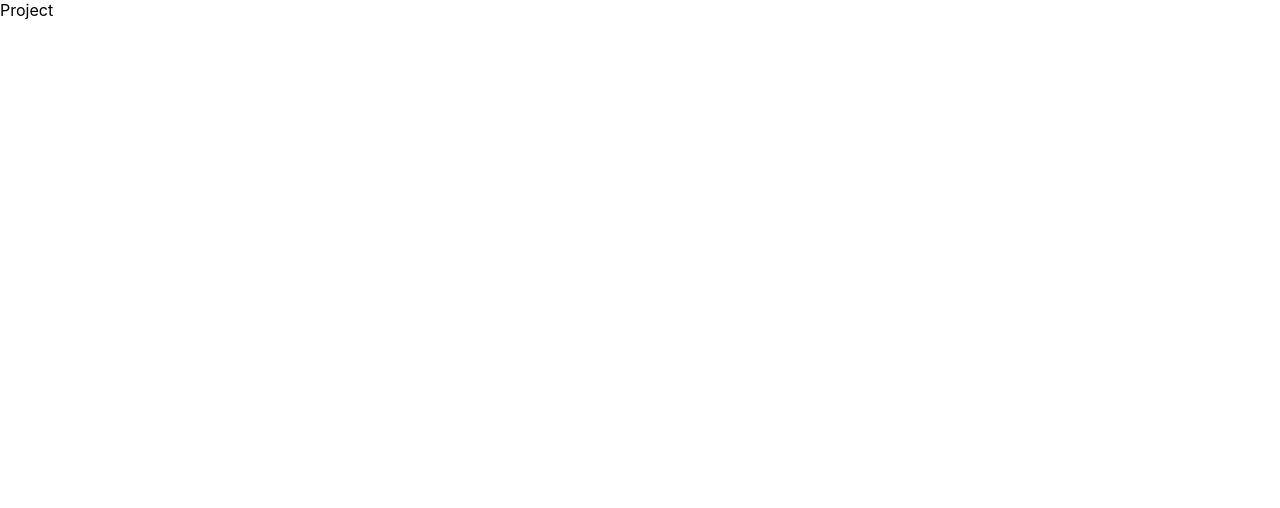
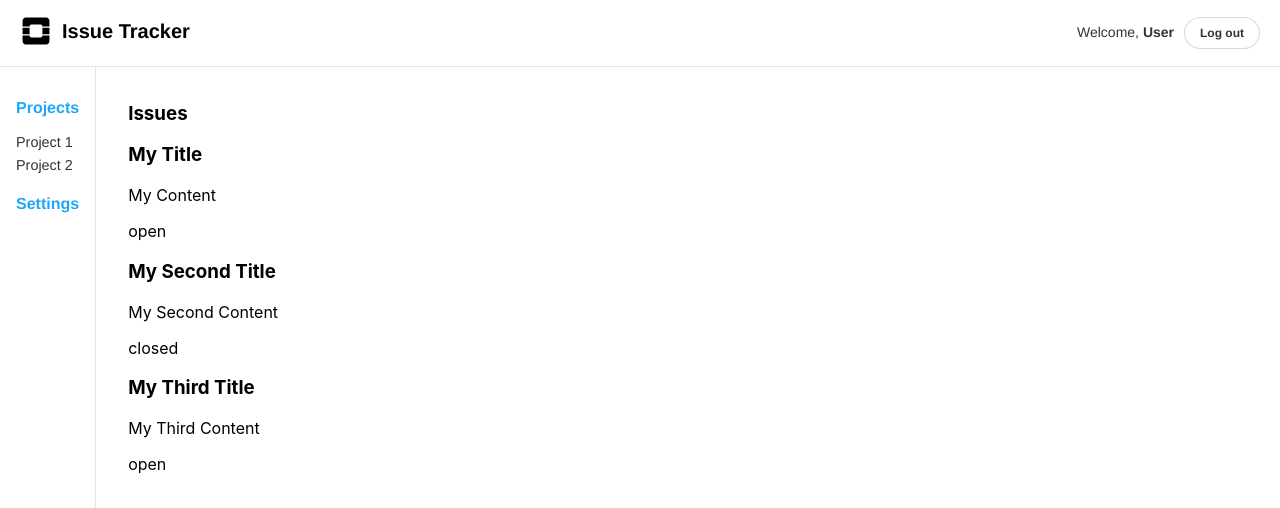
Before and after one commit to henrikeskisikkila/issue-tracker, a React (Create React App) app: page /project/1 in a window 1280 px wide. Shown: the top 508 px of the page. Built offline with nearby package versions, Linux system fonts and the light colour scheme.

Commit message:
Add initial project page that will show issues of a project

```diff
--- a/src/App.tsx
+++ b/src/App.tsx
@@ -31,12 +31,7 @@ const menu = [
 function App() {
   return (
     <div>
-      <Header
-        user={{ name: "User" }}
-        onLogin={() => {}}
-        onLogout={() => {}}
-        onCreateAccount={() => {}}
-      />
+      <Header user={{ name: "User" }} onLogout={() => {}} />
       <div style={{ display: "flex", flexDirection: "row" }}>
         <Navigator menu={menu} />
       </div>
--- a/src/components/Header.tsx
+++ b/src/components/Header.tsx
@@ -10,17 +10,10 @@ type User = {
 
 interface HeaderProps {
   user?: User;
-  onLogin: () => void;
   onLogout: () => void;
-  onCreateAccount: () => void;
 }
 
-export const Header = ({
-  user,
-  onLogin,
-  onLogout,
-  onCreateAccount,
-}: HeaderProps) => (
+export const Header = ({ user, onLogout }: HeaderProps) => (
   <header>
     <div className="wrapper">
       <div>
--- /dev/null
+++ b/src/data/issues.js
@@ -0,0 +1,29 @@
+export const issues = [
+  {
+    id: "61d3fa9f4d199ae5f9b53ccc",
+    title: "My Title",
+    content: "My Content",
+    createdBy: "61d3fa9d4d199ae5f9b53cb9",
+    projectId: "61d3fa9e4d199ae5f9b53cbf",
+    createdAt: "2022-01-04T07:43:27.386+00:00",
+    status: "open",
+  },
+  {
+    id: "61d3fa9f4d199ae5f9b53ccd",
+    title: "My Second Title",
+    content: "My Second Content",
+    createdBy: "61d3fa9d4d199ae5f9b53cb9",
+    projectId: "61d3fa9e4d199ae5f9b53cbf",
+    createdAt: "2022-01-04T08:00:20.386+00:00",
+    status: "closed",
+  },
+  {
+    id: "61d3fa9f4d199ae5f9b53cdd",
+    title: "My Third Title",
+    content: "My Third Content",
+    createdBy: "61d3fa9d4d199ae5f9b53cb9",
+    projectId: "61d3fcf3cd922d7489d74998",
+    createdAt: "2022-01-04T18:10:00.386+00:00",
+    status: "open",
+  },
+];
--- a/src/data/projects.json
+++ b/src/data/projects.js
@@ -1,4 +1,4 @@
-[
+export const projects = [
   {
     "id": "61d3fcf3cd922d7489d74999",
     "name": "My Project",
--- a/src/pages/Project.tsx
+++ b/src/pages/Project.tsx
@@ -1 +1,50 @@
-export const Project = () => <>Project</>;
+import { Header } from "components/Header";
+import { Navigator } from "components/Navigator";
+import "./project.css";
+import { issues } from "data/issues.js";
+
+const menu = [
+  {
+    item: {
+      label: "Projects",
+    },
+    subItems: [
+      {
+        label: "Project 1",
+        link: "#",
+      },
+      {
+        label: "Project 2",
+        link: "#",
+      },
+    ],
+  },
+  {
+    item: {
+      label: "Settings",
+      link: "#",
+    },
+    subItems: [],
+  },
+];
+
+export const Project = () => {
+  return (
+    <div>
+      <Header user={{ name: "User" }} onLogout={() => {}} />
+      <div style={{ display: "flex", flexDirection: "row" }}>
+        <Navigator menu={menu} />
+        <div className="project">
+          <h3>Issues</h3>
+          {issues.map((issue) => (
+            <>
+              <h3>{issue.title}</h3>
+              <p>{issue.content}</p>
+              <p>{issue.status}</p>
+            </>
+          ))}
+        </div>
+      </div>
+    </div>
+  );
+};
--- /dev/null
+++ b/src/pages/project.css
@@ -0,0 +1,3 @@
+.project {
+  margin: 1rem 2rem;
+}
```
Also changed, not shown: src/data/issues.json (deleted, +0 -29 lines), src/stories/Page.tsx (+1 -6 lines), src/data/users.js (renamed from src/data/users.json).
